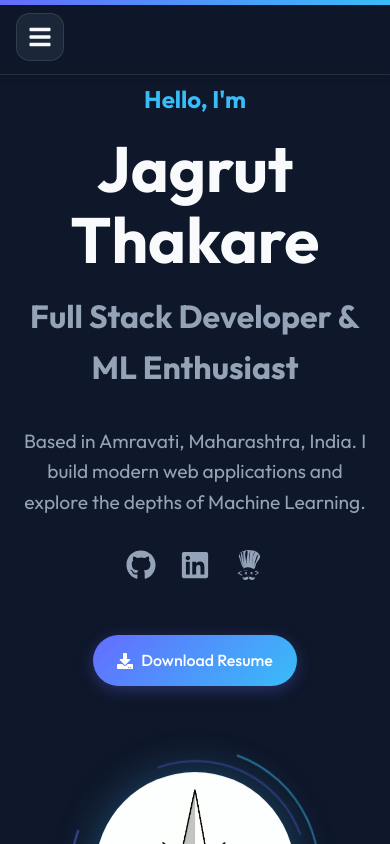
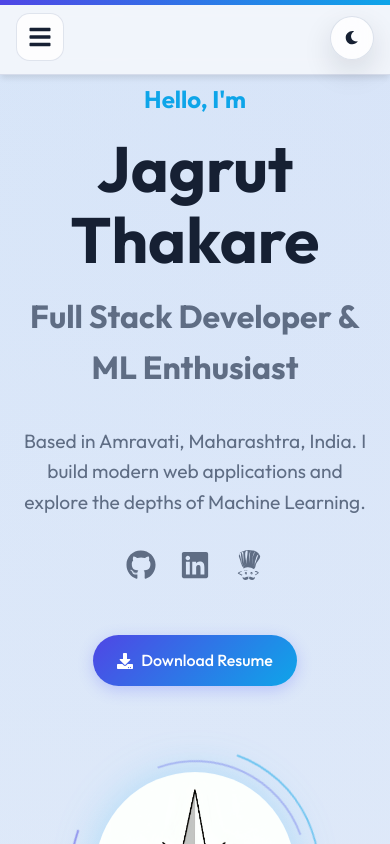
Before and after one commit to JagrutThakare/JagrutThakare.github.io, a React (Vite) app: page / in a window 390 px wide. Shown: the top 844 px of the page. Built offline with nearby package versions, Linux system fonts and the light colour scheme.

Commit message:
feat: implement light/dark mode theme switching with CSS variables and persistent state

```diff
--- a/src/App.jsx
+++ b/src/App.jsx
@@ -1,4 +1,4 @@
-import React from 'react';
+import React, { useEffect, useState } from 'react';
 import Header from './components/Header';
 import ScrollProgress from './components/ScrollProgress';
 import Hero from './components/Hero';
@@ -10,11 +10,34 @@ import Education from './components/Education';
 import Certifications from './components/Certifications';
 import Contact from './components/Contact';
 import Footer from './components/Footer';
+import { FaMoon, FaSun } from 'react-icons/fa';
 
 function App() {
+    const [theme, setTheme] = useState(() => {
+        if (typeof window === 'undefined') {
+            return 'light';
+        }
+
+        return window.localStorage.getItem('theme') || 'light';
+    });
+
+    useEffect(() => {
+        document.documentElement.setAttribute('data-theme', theme);
+        window.localStorage.setItem('theme', theme);
+    }, [theme]);
+
     return (
         <div className="App">
             <ScrollProgress />
+            <button
+                type="button"
+                className="theme-toggle"
+                onClick={() => setTheme((currentTheme) => currentTheme === 'light' ? 'dark' : 'light')}
+                aria-label={theme === 'light' ? 'Switch to dark theme' : 'Switch to light theme'}
+                title={theme === 'light' ? 'Switch to dark theme' : 'Switch to light theme'}
+            >
+                {theme === 'light' ? <FaMoon /> : <FaSun />}
+            </button>
             <Header />
             <main>
                 <Hero />
--- a/src/components/Projects.jsx
+++ b/src/components/Projects.jsx
@@ -43,9 +43,10 @@ const Projects = () => {
                                 {project.technologies.map((tech) => (
                                     <span key={tech} style={{
                                         fontSize: '0.8rem',
-                                        background: 'rgba(255,255,255,0.05)',
+                                        background: 'var(--tag-bg)',
                                         padding: '0.3rem 0.8rem',
-                                        borderRadius: '4px'
+                                        borderRadius: '4px',
+                                        border: '1px solid var(--tag-border)'
                                     }}>
                                         {tech}
                                     </span>
--- a/src/components/Skills.jsx
+++ b/src/components/Skills.jsx
@@ -11,9 +11,9 @@ const TooltipTriangle = () => (
             transform: 'translateX(-50%) rotate(45deg)',
             width: '12px',
             height: '12px',
-            background: 'black',
-            borderRight: '1px solid rgba(56, 189, 248, 0.5)',
-            borderBottom: '1px solid rgba(56, 189, 248, 0.5)',
+            background: 'var(--tooltip-bg)',
+            borderRight: '1px solid var(--tooltip-border)',
+            borderBottom: '1px solid var(--tooltip-border)',
             zIndex: -1
         }}
     />
@@ -35,14 +35,14 @@ const SkillBadge = ({ skill, variants }) => {
                 variants={variants}
                 style={{
                     display: 'inline-block',
-                    background: isHovered ? 'rgba(56, 189, 248, 0.2)' : 'rgba(56, 189, 248, 0.1)',
+                    background: isHovered ? 'var(--skill-badge-bg-hover)' : 'var(--skill-badge-bg)',
                     color: 'var(--text-primary)',
                     padding: '0.5rem 1rem',
                     borderRadius: '20px',
                     fontSize: '0.9rem',
-                    border: '1px solid rgba(56, 189, 248, 0.3)',
+                    border: '1px solid var(--skill-badge-border)',
                     transition: 'all 0.3s ease',
-                    boxShadow: isHovered ? '0 0 15px rgba(56, 189, 248, 0.3)' : 'none',
+                    boxShadow: isHovered ? '0 0 15px var(--skill-badge-shadow)' : 'none',
                     cursor: 'pointer'
                 }}
             >
@@ -60,7 +60,7 @@ const SkillBadge = ({ skill, variants }) => {
                             position: 'absolute',
                             bottom: '135%',
                             left: '50%',
-                            background: 'black',
+                            background: 'var(--tooltip-bg)',
                             color: 'var(--text-primary)',
                             padding: '0.6rem 1rem',
                             borderRadius: '8px',
@@ -68,8 +68,8 @@ const SkillBadge = ({ skill, variants }) => {
                             minWidth: '200px',
                             textAlign: 'center',
                             zIndex: 100,
-                            border: '1px solid rgba(56, 189, 248, 0.5)',
-                            boxShadow: '0 8px 30px rgba(0, 0, 0, 0.3)',
+                            border: '1px solid var(--tooltip-border)',
+                            boxShadow: '0 8px 30px var(--tooltip-shadow)',
                             pointerEvents: 'none',
                             backdropFilter: 'blur(8px)',
                             WebkitBackdropFilter: 'blur(8px)'
@@ -126,7 +126,7 @@ const Skills = () => {
                                 marginBottom: '1.5rem',
                                 color: 'var(--accent)',
                                 fontSize: '1.5rem',
-                                borderBottom: '2px solid rgba(56, 189, 248, 0.1)',
+                                borderBottom: '2px solid var(--section-divider)',
                                 paddingBottom: '0.5rem'
                             }}>
                                 {category}
--- a/src/index.css
+++ b/src/index.css
@@ -806,3 +806,143 @@ ul {
     font-size: 0.95rem;
   }
 }
+
+:root,
+html[data-theme='light'] {
+  --primary: #4f46e5;
+  --primary-hover: #4338ca;
+  --bg-dark: #f4f7fb;
+  --bg-card: #e9eef8;
+  --text-primary: #162033;
+  --text-secondary: #5f6d84;
+  --accent: #0ea5e9;
+  --glass-bg: rgba(255, 255, 255, 0.72);
+  --glass-border: rgba(120, 138, 177, 0.22);
+  --tag-bg: rgba(79, 70, 229, 0.08);
+  --tag-border: rgba(79, 70, 229, 0.14);
+  --tooltip-bg: rgba(255, 255, 255, 0.96);
+  --tooltip-border: rgba(14, 165, 233, 0.28);
+  --tooltip-shadow: rgba(15, 23, 42, 0.12);
+  --skill-badge-bg: rgba(14, 165, 233, 0.08);
+  --skill-badge-bg-hover: rgba(14, 165, 233, 0.16);
+  --skill-badge-border: rgba(14, 165, 233, 0.24);
+  --skill-badge-shadow: rgba(14, 165, 233, 0.18);
+  --section-divider: rgba(14, 165, 233, 0.16);
+  --theme-toggle-bg: rgba(255, 255, 255, 0.82);
+  --theme-toggle-border: rgba(120, 138, 177, 0.25);
+  --theme-toggle-shadow: rgba(15, 23, 42, 0.12);
+  --mobile-header-bg: rgba(244, 247, 251, 0.9);
+  --mobile-control-bg: rgba(255, 255, 255, 0.82);
+  --mobile-menu-bg: rgba(255, 255, 255, 0.92);
+  --mobile-menu-link-bg: rgba(79, 70, 229, 0.06);
+  --mobile-menu-link-hover-bg: rgba(79, 70, 229, 0.12);
+  --mobile-menu-shadow: rgba(15, 23, 42, 0.14);
+}
+
+html[data-theme='dark'] {
+  --primary: #818cf8;
+  --primary-hover: #6366f1;
+  --bg-dark: #0f172a;
+  --bg-card: #162033;
+  --text-primary: #f8fafc;
+  --text-secondary: #94a3b8;
+  --accent: #38bdf8;
+  --glass-bg: rgba(20, 31, 52, 0.78);
+  --glass-border: rgba(255, 255, 255, 0.1);
+  --tag-bg: rgba(255, 255, 255, 0.05);
+  --tag-border: rgba(255, 255, 255, 0.08);
+  --tooltip-bg: rgba(5, 10, 20, 0.96);
+  --tooltip-border: rgba(56, 189, 248, 0.45);
+  --tooltip-shadow: rgba(0, 0, 0, 0.32);
+  --skill-badge-bg: rgba(56, 189, 248, 0.1);
+  --skill-badge-bg-hover: rgba(56, 189, 248, 0.2);
+  --skill-badge-border: rgba(56, 189, 248, 0.3);
+  --skill-badge-shadow: rgba(56, 189, 248, 0.3);
+  --section-divider: rgba(56, 189, 248, 0.1);
+  --theme-toggle-bg: rgba(20, 31, 52, 0.86);
+  --theme-toggle-border: rgba(255, 255, 255, 0.1);
+  --theme-toggle-shadow: rgba(0, 0, 0, 0.24);
+  --mobile-header-bg: rgba(15, 23, 42, 0.95);
+  --mobile-control-bg: rgba(30, 41, 59, 0.92);
+  --mobile-menu-bg: rgba(15, 23, 42, 0.96);
+  --mobile-menu-link-bg: rgba(255, 255, 255, 0.03);
+  --mobile-menu-link-hover-bg: rgba(100, 108, 255, 0.12);
+  --mobile-menu-shadow: rgba(0, 0, 0, 0.28);
+}
+
+body {
+  transition: background-color 0.35s ease, color 0.35s ease;
+  background-image: radial-gradient(circle at top left, rgba(14, 165, 233, 0.08), transparent 26%), radial-gradient(circle at top right, rgba(79, 70, 229, 0.08), transparent 30%);
+}
+
+.glass,
+.btn,
+.btn-primary,
+.btn-outline,
+.mobile-menu,
+.mobile-toggle,
+.header,
+.header.scrolled,
+.nav-link {
+  transition: background-color 0.35s ease, color 0.35s ease, border-color 0.35s ease, box-shadow 0.35s ease;
+}
+
+.theme-toggle {
+  position: fixed;
+  top: 1rem;
+  right: 1rem;
+  z-index: 1100;
+  width: 48px;
+  height: 48px;
+  border: 1px solid var(--theme-toggle-border);
+  border-radius: 999px;
+  background: var(--theme-toggle-bg);
+  color: var(--text-primary);
+  backdrop-filter: blur(14px);
+  box-shadow: 0 12px 30px var(--theme-toggle-shadow);
+  display: inline-flex;
+  align-items: center;
+  justify-content: center;
+  cursor: pointer;
+}
+
+.theme-toggle:hover {
+  color: var(--primary);
+  transform: translateY(-1px);
+}
+
+.theme-toggle:focus-visible {
+  outline: 2px solid var(--accent);
+  outline-offset: 3px;
+}
+
+.header.scrolled {
+  background: var(--mobile-header-bg);
+}
+
+.mobile-toggle {
+  background: var(--mobile-control-bg);
+}
+
+.mobile-menu {
+  background: var(--mobile-menu-bg);
+  box-shadow: 0 18px 40px var(--mobile-menu-shadow);
+}
+
+.mobile-menu a {
+  background: var(--mobile-menu-link-bg);
+}
+
+.mobile-menu a:hover,
+.mobile-menu a.active {
+  background: var(--mobile-menu-link-hover-bg);
+}
+
+@media (max-width: 767px) {
+  .theme-toggle {
+    top: 1rem;
+    right: 1rem;
+    width: 44px;
+    height: 44px;
+  }
+}
```
